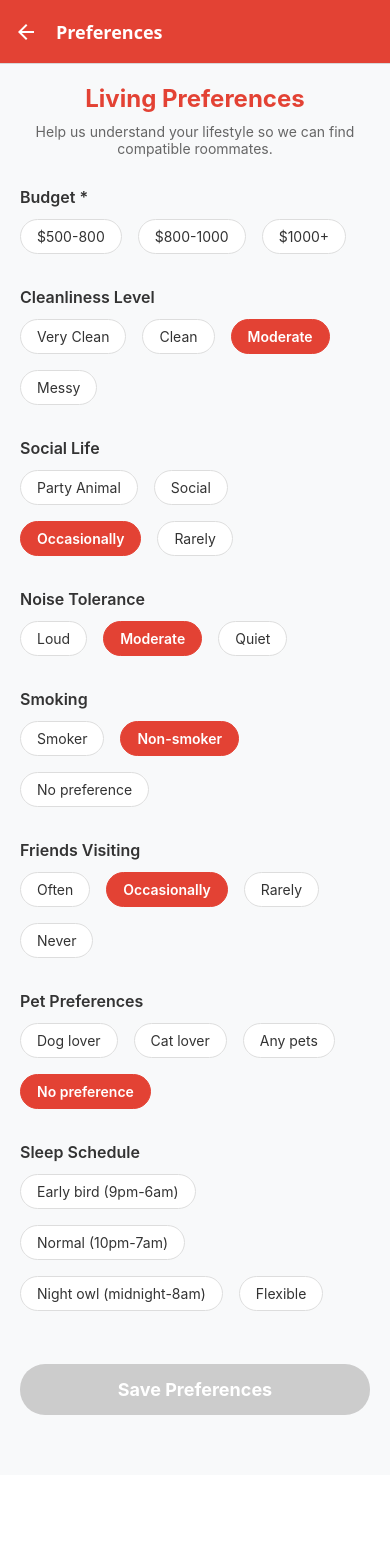
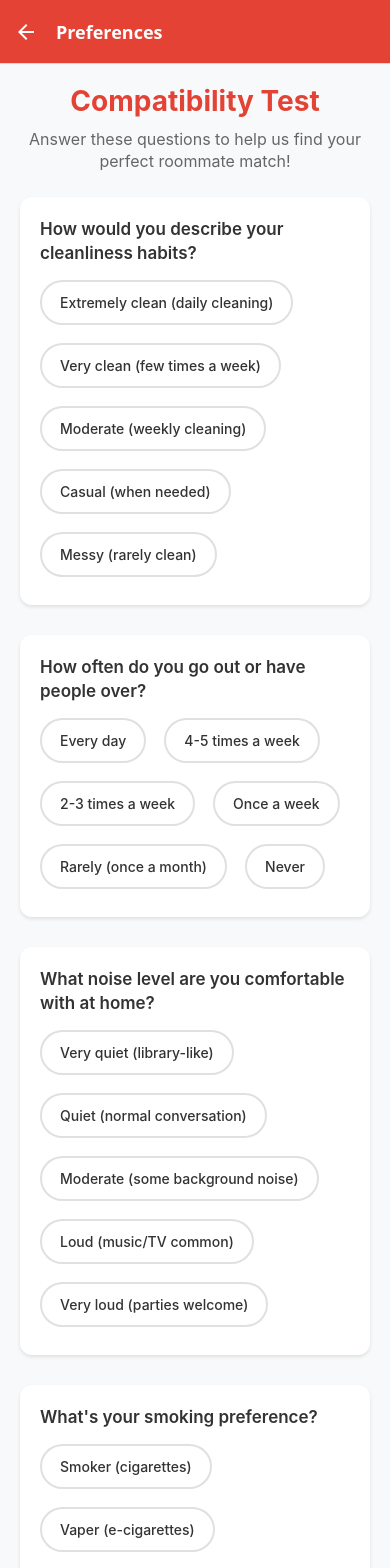
Before and after one commit to vdevaa/CPT-322--RoomMate-A-University-Dormitory-Roommate-Matching-System, a React Native app in the folder roommate-app/: screen /Preferences in a window 390 px wide. Shown: the top 1568 px of the page. Before the commit the page ends 1475 px from the top, so only its background shows below. Built offline with nearby package versions, Linux system fonts and the light colour scheme.

Commit message:
added AI enhancements to compatibility test

```diff
--- a/roommate-app/src/screens/PreferencesScreen.js
+++ b/roommate-app/src/screens/PreferencesScreen.js
@@ -13,25 +13,69 @@ export default function PreferencesScreen({ navigation, route }) {
   const { profile } = route.params || {};
 
   const [preferences, setPreferences] = useState({
-    budget: '',
-    clean: 'Moderate',
-    party: 'Occasionally',
-    noise: 'Moderate',
-    smoke: 'Non-smoker',
-    guests: 'Occasionally',
-    pets: 'No preference',
-    sleep: '11pm-7am',
+    cleanliness: '',
+    social_life: '',
+    noise_tolerance: '',
+    smoking: '',
+    guests: '',
+    pets: '',
+    sleep_schedule: '',
+    cooking_habits: '',
+    study_style: '',
+    temperature: '',
+    shared_spaces: '',
+    communication: '',
   });
 
-  const budgetOptions = ['$500-800', '$800-1000', '$1000+'];
-  const lifestyleOptions = {
-    clean: ['Very Clean', 'Clean', 'Moderate', 'Messy'],
-    party: ['Party Animal', 'Social', 'Occasionally', 'Rarely'],
-    noise: ['Loud', 'Moderate', 'Quiet'],
-    smoke: ['Smoker', 'Non-smoker', 'No preference'],
-    guests: ['Often', 'Occasionally', 'Rarely', 'Never'],
-    pets: ['Dog lover', 'Cat lover', 'Any pets', 'No preference'],
-    sleep: ['Early bird (9pm-6am)', 'Normal (10pm-7am)', 'Night owl (midnight-8am)', 'Flexible'],
+  const compatibilityQuestions = {
+    cleanliness: {
+      question: "How would you describe your cleanliness habits?",
+      options: ['Extremely clean (daily cleaning)', 'Very clean (few times a week)', 'Moderate (weekly cleaning)', 'Casual (when needed)', 'Messy (rarely clean)']
+    },
+    social_life: {
+      question: "How often do you go out or have people over?",
+      options: ['Every day', '4-5 times a week', '2-3 times a week', 'Once a week', 'Rarely (once a month)', 'Never']
+    },
+    noise_tolerance: {
+      question: "What noise level are you comfortable with at home?",
+      options: ['Very quiet (library-like)', 'Quiet (normal conversation)', 'Moderate (some background noise)', 'Loud (music/TV common)', 'Very loud (parties welcome)']
+    },
+    smoking: {
+      question: "What's your smoking preference?",
+      options: ['Smoker (cigarettes)', 'Vaper (e-cigarettes)', 'Non-smoker', 'Occasional smoker', 'No preference']
+    },
+    guests: {
+      question: "How often do you have friends or family visit?",
+      options: ['Daily', 'Several times a week', 'Weekly', 'Bi-weekly', 'Monthly', 'Rarely', 'Never']
+    },
+    pets: {
+      question: "What are your thoughts on pets?",
+      options: ['Must have pets', 'Love pets (would get one)', 'Like pets (if roommate has)', 'Neutral about pets', 'Prefer no pets', 'Allergic to pets']
+    },
+    sleep_schedule: {
+      question: "What's your typical sleep schedule?",
+      options: ['Early bird (9pm-6am)', 'Normal (10pm-7am)', 'Night owl (12am-9am)', 'Irregular schedule', 'Very flexible']
+    },
+    cooking_habits: {
+      question: "How often do you cook at home?",
+      options: ['Every meal', 'Most meals', 'Few times a week', 'Once a week', 'Rarely', 'Never (takeout only)']
+    },
+    study_style: {
+      question: "How do you prefer to study or work at home?",
+      options: ['Complete silence required', 'Very quiet background', 'Some background noise OK', 'Music/TV while working', 'Noise doesn\'t bother me']
+    },
+    temperature: {
+      question: "What temperature do you prefer at home?",
+      options: ['Very cold (65-68°F)', 'Cool (69-72°F)', 'Moderate (73-76°F)', 'Warm (77-80°F)', 'Hot (80°F+)', 'Flexible']
+    },
+    shared_spaces: {
+      question: "How do you feel about sharing common areas?",
+      options: ['Very private (minimal sharing)', 'Somewhat private', 'Flexible sharing', 'Very social (love sharing)', 'No preference']
+    },
+    communication: {
+      question: "How do you prefer to communicate about household issues?",
+      options: ['Direct and immediate', 'Text/message', 'Face-to-face when convenient', 'Written notes', 'Group chat', 'Avoid confrontation']
+    }
   };
 
   const handlePreferenceChange = (category, value) => {
@@ -39,12 +83,13 @@ export default function PreferencesScreen({ navigation, route }) {
   };
 
   const isFormValid = () => {
-    return preferences.budget !== '';
+    return true;
   };
+
 
   const handleContinue = () => {
     if (!isFormValid()) {
-      Alert.alert('Missing Information', 'Please select your budget preference.');
+      Alert.alert('Missing Information', 'Please select all required choices.');
       return;
     }
     Alert.alert(
@@ -56,38 +101,18 @@ export default function PreferencesScreen({ navigation, route }) {
     );
   };
 
-  const renderBudgetOptions = () => (
+  const renderQuestion = (category) => {
+    const questionData = compatibilityQuestions[category];
+    // const isRequired = category === 'requiredCategory';
+
+    return (
       <View style={styles.optionGroup}>
-      <Text style={styles.optionTitle}>Budget *</Text>
+        <Text style={styles.questionText}>
+          {questionData.question}
+          {/* {isRequired && <Text style={styles.required}> *</Text>} */}
+        </Text>
         <View style={styles.optionContainer}>
-        {budgetOptions.map((option) => (
-          <TouchableOpacity
-            key={option}
-            style={[
-              styles.optionButton,
-              preferences.budget === option && styles.optionButtonSelected,
-            ]}
-            onPress={() => handlePreferenceChange('budget', option)}
-          >
-            <Text
-              style={[
-                styles.optionText,
-                preferences.budget === option && styles.optionTextSelected,
-              ]}
-            >
-              {option}
-            </Text>
-          </TouchableOpacity>
-        ))}
-      </View>
-    </View>
-  );
-
-  const renderLifestyleOptions = (category, title) => (
-    <View style={styles.optionGroup}>
-      <Text style={styles.optionTitle}>{title}</Text>
-      <View style={styles.optionContainer}>
-        {lifestyleOptions[category].map((option) => (
+          {questionData.options.map((option) => (
             <TouchableOpacity
               key={option}
               style={[
@@ -109,30 +134,58 @@ export default function PreferencesScreen({ navigation, route }) {
         </View>
       </View>
     );
+  };
+
+  // Calculate completion percentage based on answered questions
+  const completedQuestions = Object.keys(preferences).filter(key => preferences[key] !== '').length;
+  const totalQuestions = Object.keys(preferences).length;
+  const completionPercentage = Math.round((completedQuestions / totalQuestions) * 100);
 
   return (
     <SafeAreaView style={styles.container}>
       <ScrollView style={styles.scrollView}>
-        <Text style={styles.title}>Living Preferences</Text>
+        <Text style={styles.title}>Compatibility Test</Text>
         <Text style={styles.subtitle}>
-          Help us understand your lifestyle so we can find compatible roommates.
+          Answer these questions to help us find your perfect roommate match!
         </Text>
 
-        {renderBudgetOptions()}
-        {renderLifestyleOptions('clean', 'Cleanliness Level')}
-        {renderLifestyleOptions('party', 'Social Life')}
-        {renderLifestyleOptions('noise', 'Noise Tolerance')}
-        {renderLifestyleOptions('smoke', 'Smoking')}
-        {renderLifestyleOptions('guests', 'Friends Visiting')}
-        {renderLifestyleOptions('pets', 'Pet Preferences')}
-        {renderLifestyleOptions('sleep', 'Sleep Schedule')}
+        {/* Compatibility Questions */}
+        {renderQuestion('cleanliness')}
+        {renderQuestion('social_life')}
+        {renderQuestion('noise_tolerance')}
+        {renderQuestion('smoking')}
+        {renderQuestion('guests')}
+        {renderQuestion('pets')}
+        {renderQuestion('sleep_schedule')}
+        {renderQuestion('cooking_habits')}
+        {renderQuestion('study_style')}
+        {renderQuestion('temperature')}
+        {renderQuestion('shared_spaces')}
+        {renderQuestion('communication')}
+
+        {/* Progress indicator */}
+        <View style={styles.progressContainer}>
+          <View style={styles.progressBar}>
+            <View
+              style={[
+                styles.progressFill,
+                { width: `${completionPercentage}%` }
+              ]}
+            />
+          </View>
+          <Text style={styles.progressText}>
+            {completedQuestions} of {totalQuestions} questions completed ({completionPercentage}%)
+          </Text>
+        </View>
 
         <TouchableOpacity
           style={[styles.button, !isFormValid() && styles.buttonDisabled]}
           onPress={handleContinue}
           disabled={!isFormValid()}
         >
-          <Text style={styles.buttonText}>Save Preferences</Text>
+          <Text style={styles.buttonText}>
+            {completedQuestions === totalQuestions ? 'Complete Test & Find Matches' : 'Save Progress'}
+          </Text>
         </TouchableOpacity>
       </ScrollView>
     </SafeAreaView>
@@ -148,49 +201,92 @@ const styles = StyleSheet.create({
     padding: 20,
   },
   title: {
-    fontSize: 24,
+    fontSize: 28,
     fontWeight: 'bold',
     color: '#E34234',
     marginBottom: 10,
     textAlign: 'center',
   },
   subtitle: {
+    fontSize: 16,
+    color: '#666',
+    textAlign: 'center',
+    marginBottom: 25,
+    lineHeight: 22,
+  },
+  progressContainer: {
+    marginBottom: 30,
+    paddingHorizontal: 10,
+  },
+  progressBar: {
+    height: 8,
+    backgroundColor: '#e0e0e0',
+    borderRadius: 4,
+    marginBottom: 8,
+    overflow: 'hidden',
+  },
+  progressFill: {
+    height: '100%',
+    backgroundColor: '#E34234',
+    borderRadius: 4,
+  },
+  progressText: {
     fontSize: 14,
     color: '#666',
     textAlign: 'center',
-    marginBottom: 30,
+    fontWeight: '500',
   },
   optionGroup: {
-    marginBottom: 25,
+    marginBottom: 30,
+    backgroundColor: '#fff',
+    borderRadius: 12,
+    padding: 20,
+    shadowColor: '#000',
+    shadowOffset: {
+      width: 0,
+      height: 2,
     },
-  optionTitle: {
-    fontSize: 16,
+    shadowOpacity: 0.1,
+    shadowRadius: 3.84,
+    elevation: 5,
+  },
+  questionText: {
+    fontSize: 17,
     fontWeight: '600',
     color: '#333',
-    marginBottom: 12,
+    marginBottom: 15,
+    lineHeight: 24,
+  },
+  required: {
+    color: '#E34234',
+    fontWeight: 'bold',
   },
   optionContainer: {
     flexDirection: 'row',
     flexWrap: 'wrap',
-    gap: 8,
+    gap: 10,
   },
   optionButton: {
-    borderWidth: 1,
-    borderColor: '#ddd',
-    borderRadius: 20,
-    paddingHorizontal: 16,
-    paddingVertical: 8,
+    borderWidth: 2,
+    borderColor: '#e0e0e0',
+    borderRadius: 25,
+    paddingHorizontal: 18,
+    paddingVertical: 12,
     marginRight: 8,
     marginBottom: 8,
     backgroundColor: '#fff',
+    minWidth: 80,
   },
   optionButtonSelected: {
     backgroundColor: '#E34234',
     borderColor: '#E34234',
+    transform: [{ scale: 1.05 }],
   },
   optionText: {
     color: '#333',
     fontSize: 14,
+    fontWeight: '500',
+    textAlign: 'center',
   },
   optionTextSelected: {
     color: '#fff',
@@ -199,13 +295,23 @@ const styles = StyleSheet.create({
   button: {
     backgroundColor: '#E34234',
     paddingHorizontal: 40,
-    paddingVertical: 15,
-    borderRadius: 25,
-    marginTop: 20,
+    paddingVertical: 18,
+    borderRadius: 30,
+    marginTop: 30,
     marginBottom: 40,
+    shadowColor: '#E34234',
+    shadowOffset: {
+      width: 0,
+      height: 4,
+    },
+    shadowOpacity: 0.3,
+    shadowRadius: 4.65,
+    elevation: 8,
   },
   buttonDisabled: {
     backgroundColor: '#ccc',
+    shadowOpacity: 0,
+    elevation: 0,
   },
   buttonText: {
     color: '#fff',
```
Lines whose indentation alone changed are shown as unchanged.
